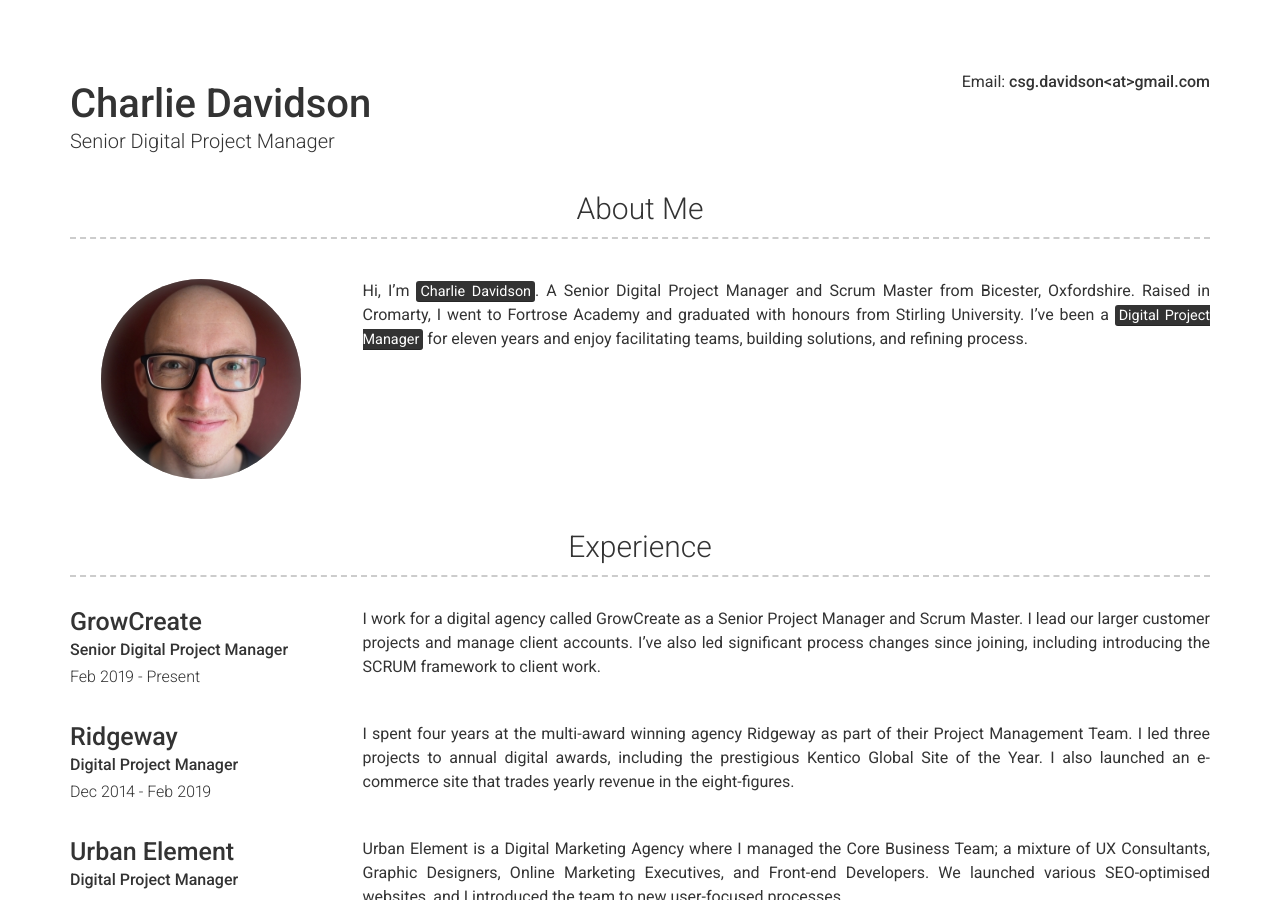
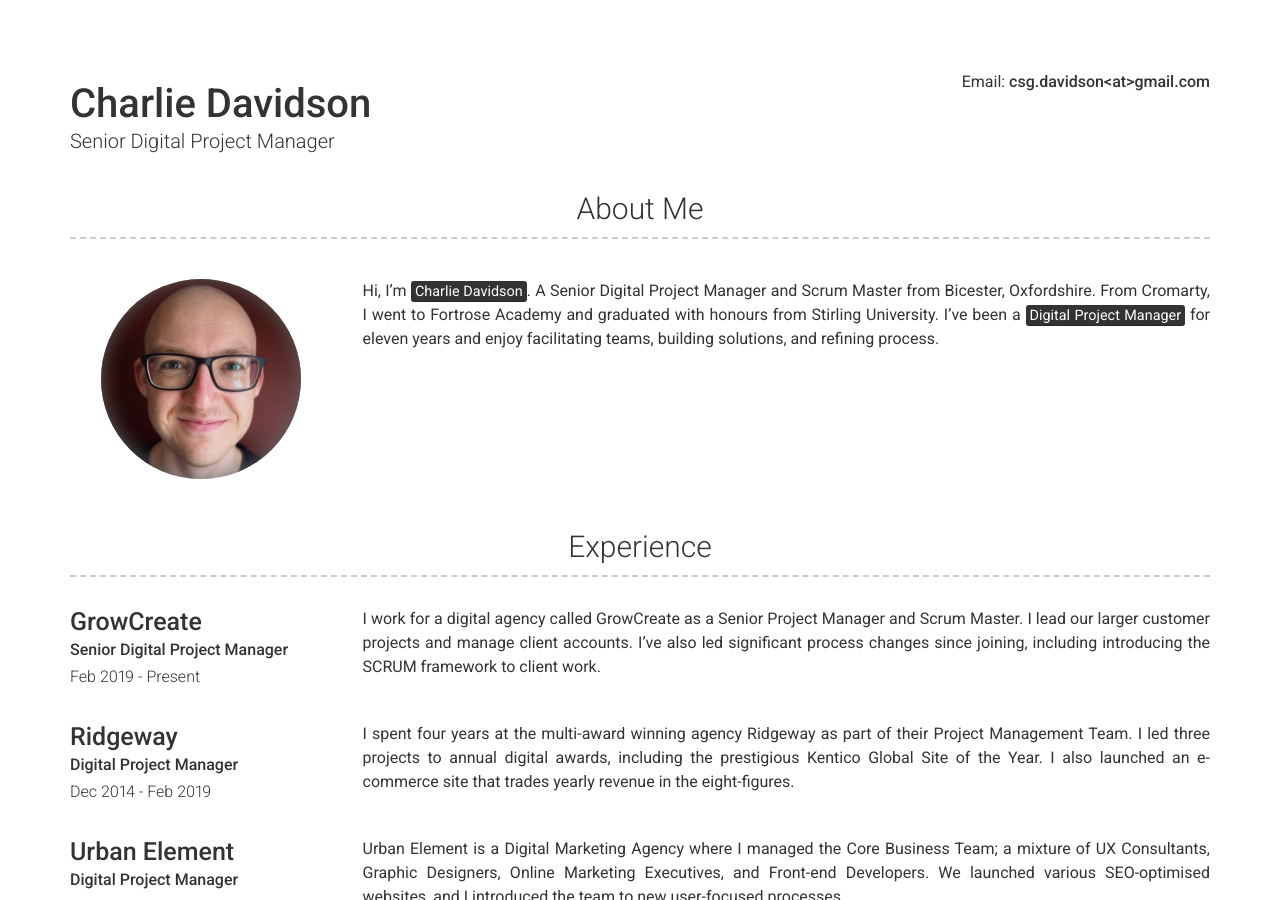
Before and after one commit to csgdavidson/Charlie-Davidson2, a Jekyll site: the page built from index.md, in a window 1280 px wide and 900 px high. Built offline with Jekyll 4.4.1, drawn with Linux system fonts in a browser that asks for light colours; nearby versions of some CDN libraries.

Commit message:
Update _config.yml

```diff
--- a/_config.yml
+++ b/_config.yml
@@ -16,7 +16,7 @@ gtm: "GTM-PQSN536"
 about_profile_image: charlie.jpg
 about_content:
   Hi, I'm <mark>Charlie Davidson</mark>. A Senior Digital Project Manager and Scrum Master from Bicester, Oxfordshire.
-  Raised in Cromarty, I went to Fortrose Academy and graduated with honours from Stirling University.
+  From Cromarty, I went to Fortrose Academy and graduated with honours from Stirling University.
   I've been a <mark>Digital Project Manager</mark> for eleven years and enjoy facilitating teams, building solutions, and refining process.
 
 # Projects Section
```
